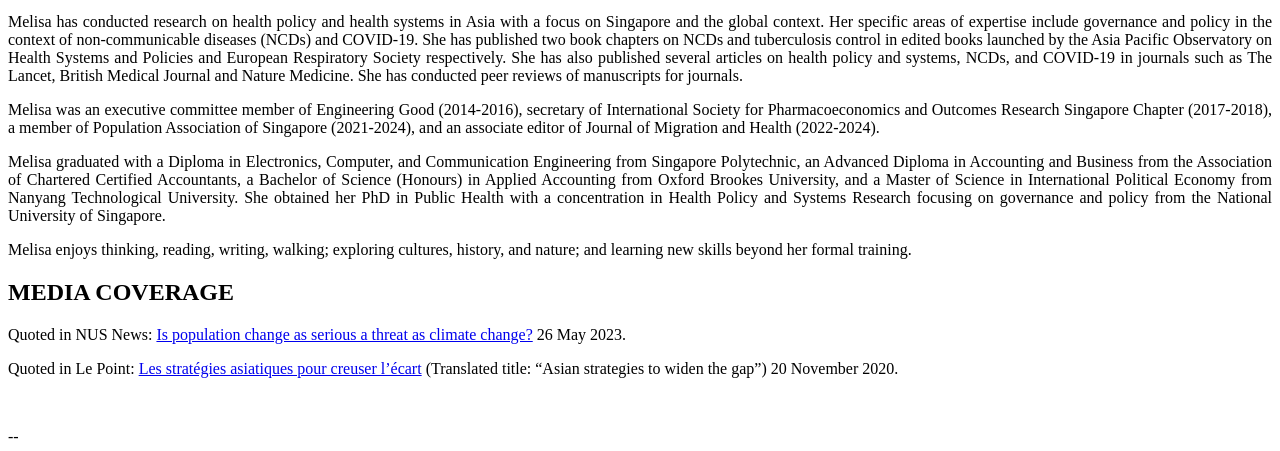
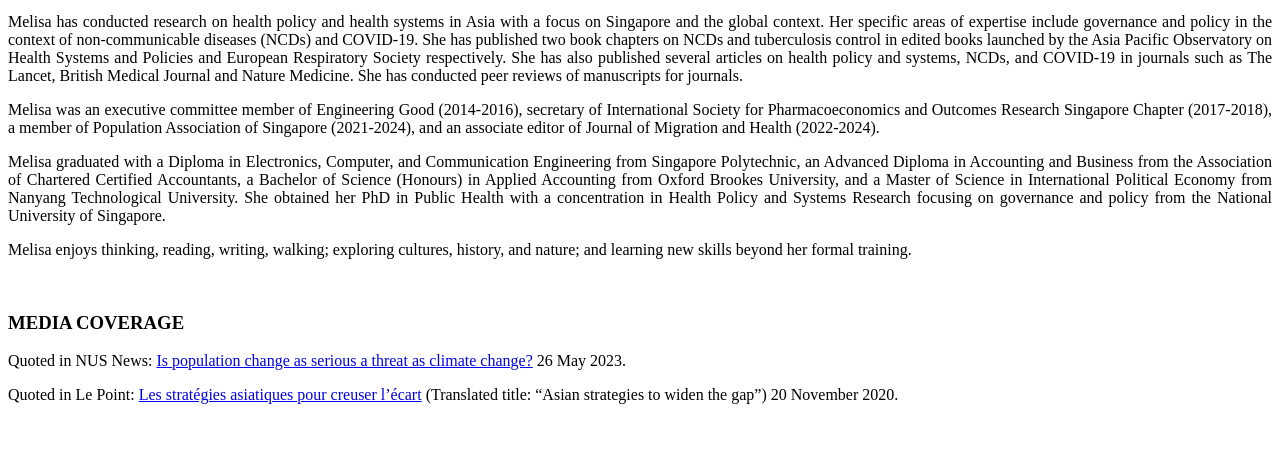
Before and after one commit to melisatan/melisatan.github.io, a plain HTML site: page index.html in a window 1280 px wide. Shown: the part 346-797 px from the top of the page. Drawn offline with Linux system fonts and the light colour scheme.

Commit message:
Update index.html

```diff
--- a/index.html
+++ b/index.html
@@ -27,8 +27,8 @@
 <p></p>
 <p align="justify">Melisa enjoys thinking, reading, writing, walking; exploring cultures, history, and nature; and learning new skills beyond her formal training.</p>
 <p></p>
-<p></p>
-<h2 align="justify"><b>MEDIA COVERAGE</b></h2>
+<p><br></p>
+<h3 align="justify"><b>MEDIA COVERAGE</b></h3>
 <p align="justify">Quoted in NUS News: <a href="https://news.nus.edu.sg/is-population-change-as-serious-a-threat-as-climate-change">Is population change as serious a threat as climate change?</a> 26 May 2023. </p>
 <p></p>
 <p align="justify">Quoted in Le Point: <a href="https://www.lepoint.fr/politique/les-strategies-asiatiques-pour-creuser-l-ecart-20-11-2020-2401908_20.php">Les stratégies asiatiques pour creuser l’écart</a> (Translated title: “Asian strategies to widen the gap”) 20 November 2020.</p>
```
